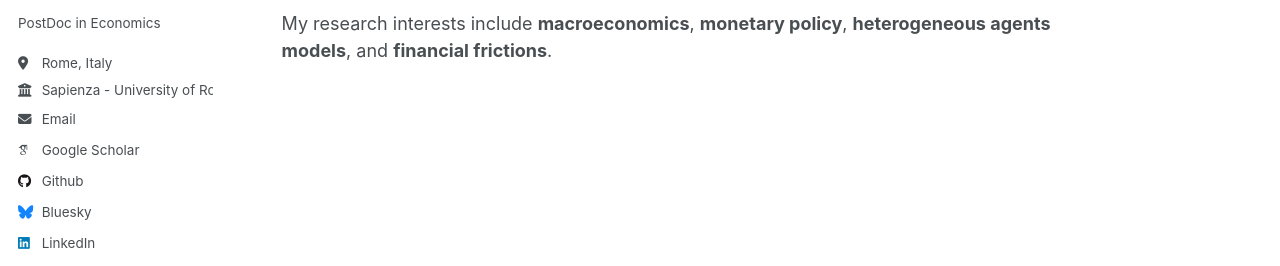
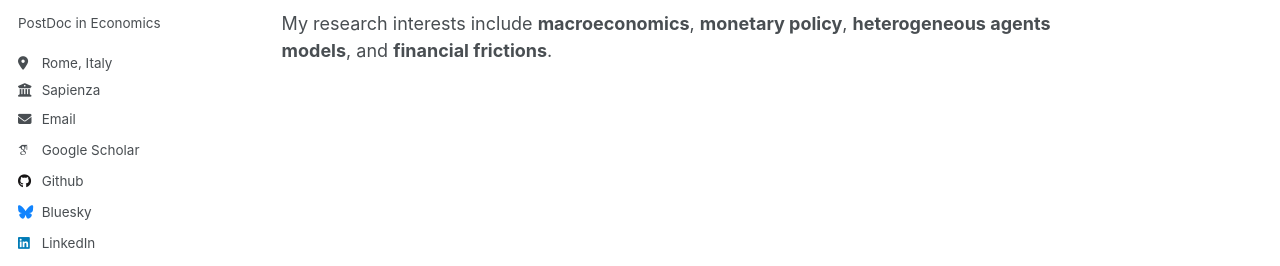
Before and after one commit to fraferla/fraferla.github.io, a Jekyll site: the page built from _pages/about.md, in a window 1280 px wide. Shown: the part 296-562 px from the top of the page. Built offline with Jekyll 4.4.1, drawn with Linux system fonts in a browser that asks for light colours; some web fonts are replaced.

Commit message:
dkjasnda

```diff
--- a/_config.yml
+++ b/_config.yml
@@ -26,7 +26,7 @@ author:
   pronouns         : # example: "she/her"
   bio              : "PostDoc in Economics"
   location         : "Rome, Italy"
-  employer         : "Sapienza - University of Rome"
+  employer         : "Sapienza"
   uri              : # URL
   email            : "francesco.ferlaino@uniroma1.it"
 
```
Also changed, not shown: 1 other file.
